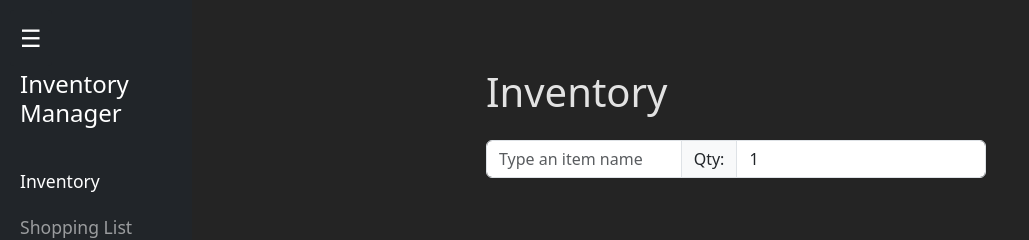
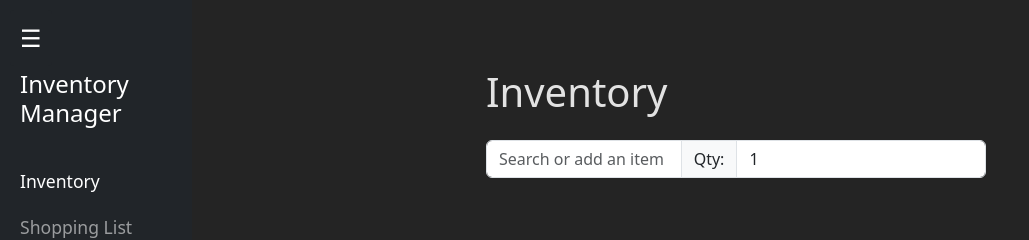
Before and after one commit to CS571-F25/p157, a React (Vite) app: page /#/ in a window 1280 px wide. Shown: the top 240 px of the page, without its empty margins (0-1029 px from the left). Built offline with nearby package versions, Linux system fonts and the light colour scheme.

Commit message:
Added Fuse.js to project dependencies for clientside fuzzy search for inventory. User's search is now fuzzy, which is more useful. May still need further work

```diff
--- a/package.json
+++ b/package.json
@@ -11,6 +11,7 @@
   },
   "dependencies": {
     "bootstrap": "^5.3.8",
+    "fuse.js": "^7.1.0",
     "react": "^19.1.1",
     "react-bootstrap": "^2.10.10",
     "react-dom": "^19.1.1",
--- a/src/Styles.jsx
+++ b/src/Styles.jsx
@@ -165,6 +165,13 @@ export const getPageStyles = (isDarkMode) => {
     },
     quantityInput: {
       width: '80px'
+    },
+    relevancyLabel: {
+      color: colors.text,
+      fontSize: '0.875rem',
+      opacity: 0.7,
+      marginTop: '-0.5rem',
+      marginBottom: '1rem'
     }
   }
 }
--- a/src/components/Inventory.jsx
+++ b/src/components/Inventory.jsx
@@ -1,5 +1,6 @@
-import { useState, useRef, useContext } from 'react'
+import { useState, useRef, useContext, useMemo } from 'react'
 import { Container, Row, Col, Form, ListGroup, InputGroup } from 'react-bootstrap'
+import Fuse from 'fuse.js'
 import InventoryItem from './InventoryItem'
 import { InventoryContext } from '../contexts/InventoryContext'
 import { getPageStyles } from '../Styles'
@@ -12,6 +13,22 @@ export default function Inventory({ isDarkMode })
     const nameInputRef = useRef(null)
 
     const styles = getPageStyles(isDarkMode)
+
+    // Use Fuse.js for fuzzy search
+    const sortedItems = useMemo(() => {
+        if (!inputValue.trim()) {
+            return items
+        }
+
+        const fuse = new Fuse(items, {
+            keys: ['name'],
+            threshold: 0.4, // 0.0 = perfect match, 1.0 = match anything
+            includeScore: true
+        })
+
+        const results = fuse.search(inputValue.trim())
+        return results.map(result => result.item)
+    }, [items, inputValue])
 
     const handleKeyPress = (e) => {
         if (e.key === 'Enter' && inputValue.trim() !== '') {
@@ -37,7 +54,7 @@ export default function Inventory({ isDarkMode })
                             <Form.Control
                                 ref={nameInputRef}
                                 type="text"
-                                placeholder="Type an item name"
+                                placeholder="Search or add an item name"
                                 value={inputValue}
                                 onChange={(e) => setInputValue(e.target.value)}
                                 onKeyDown={handleKeyPress}
@@ -53,9 +70,12 @@ export default function Inventory({ isDarkMode })
                             />
                         </InputGroup>
                     </Form.Group>
-                    {items.length > 0 && (
+                    {inputValue.trim() !== '' && (
+                        <p style={styles.relevancyLabel}>Showing items by relevancy</p>
+                    )}
+                    {sortedItems.length > 0 && (
                         <ListGroup>
-                            {items.map((item, index) => (
+                            {sortedItems.map((item, index) => (
                                 <InventoryItem
                                     key={index}
                                     item={item}
```
Also changed, not shown: 2 other files (tests, documents, lock files or other folders).
